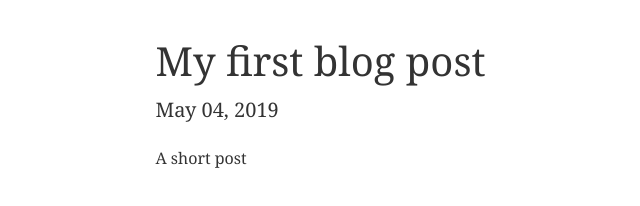
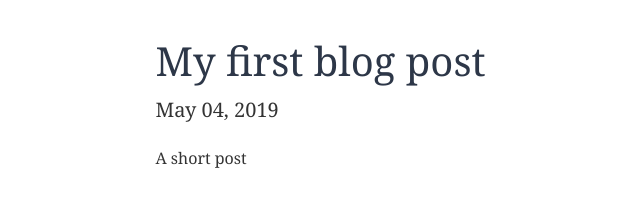
Before and after one commit to SanketDG/snkt, a Gatsby site: page /blog in a window 1280 px wide. Shown: the full height of the page, 22-662 px from the left. Built offline with nearby package versions, Linux system fonts and the light colour scheme; Gatsby itself is replaced by a stand-in of ours; some packages are replaced by stand-ins of ours.

Commit message:
Fix links in Blog page

```diff
--- a/src/pages/blog.js
+++ b/src/pages/blog.js
@@ -11,12 +11,14 @@ const BlogIndex = ({ data, location }) => {
   const posts = data.allMarkdownRemark.edges
 
   return (
-        <div style={{
+    <div
+      style={{
         margin: `0 auto`,
         maxWidth: 960,
         padding: `2rem 1.0875rem`,
-            width: "80%"
-        }}>
+        width: "80%",
+      }}
+    >
       {/* <Bio /> */}
       {posts.map(({ node }) => {
         const title = node.frontmatter.title || node.fields.slug
@@ -26,6 +28,7 @@ const BlogIndex = ({ data, location }) => {
               paddingBottom: "0.5rem",
             }}
           >
+            <header>
               <p
                 style={{
                   fontSize: "40px",
@@ -33,12 +36,21 @@ const BlogIndex = ({ data, location }) => {
                   marginBottom: "5px",
                 }}
               >
+                <Link
+                  style={{
+                    color: `#2d3748`,
+                    textDecoration: `none`,
+                  }}
+                  to={node.frontmatter.path}
+                >
                   {title}
+                </Link>
               </p>
+            </header>
             <p
               style={{
                 fontSize: "20px",
-                          fontWeight: "100"
+                fontWeight: "100",
               }}
             >
               {node.frontmatter.date}
@@ -51,7 +63,6 @@ const BlogIndex = ({ data, location }) => {
               />
             </section>
           </div>
-
         )
       })}
     </div>
```
Lines whose indentation alone changed are shown as unchanged.
